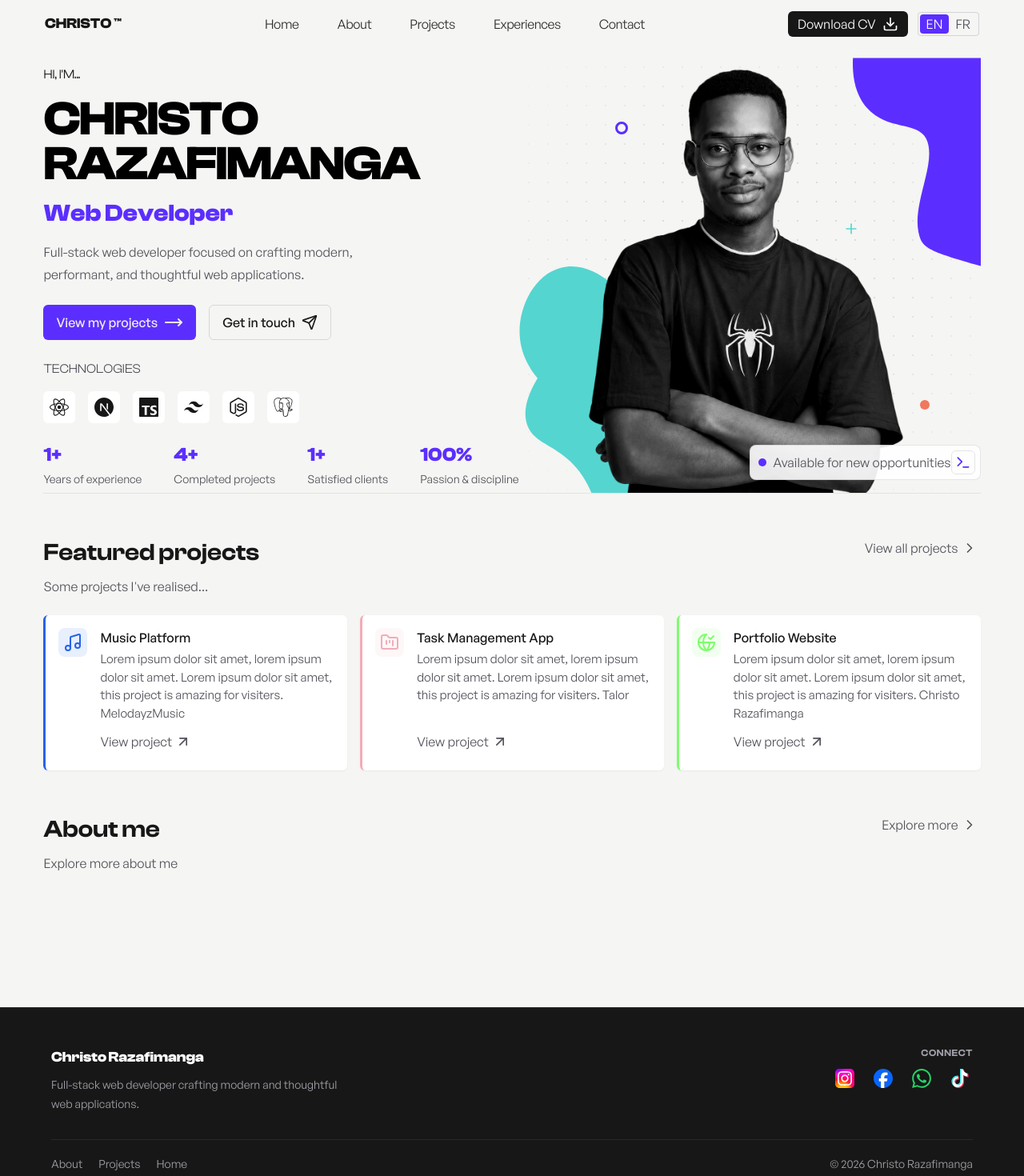
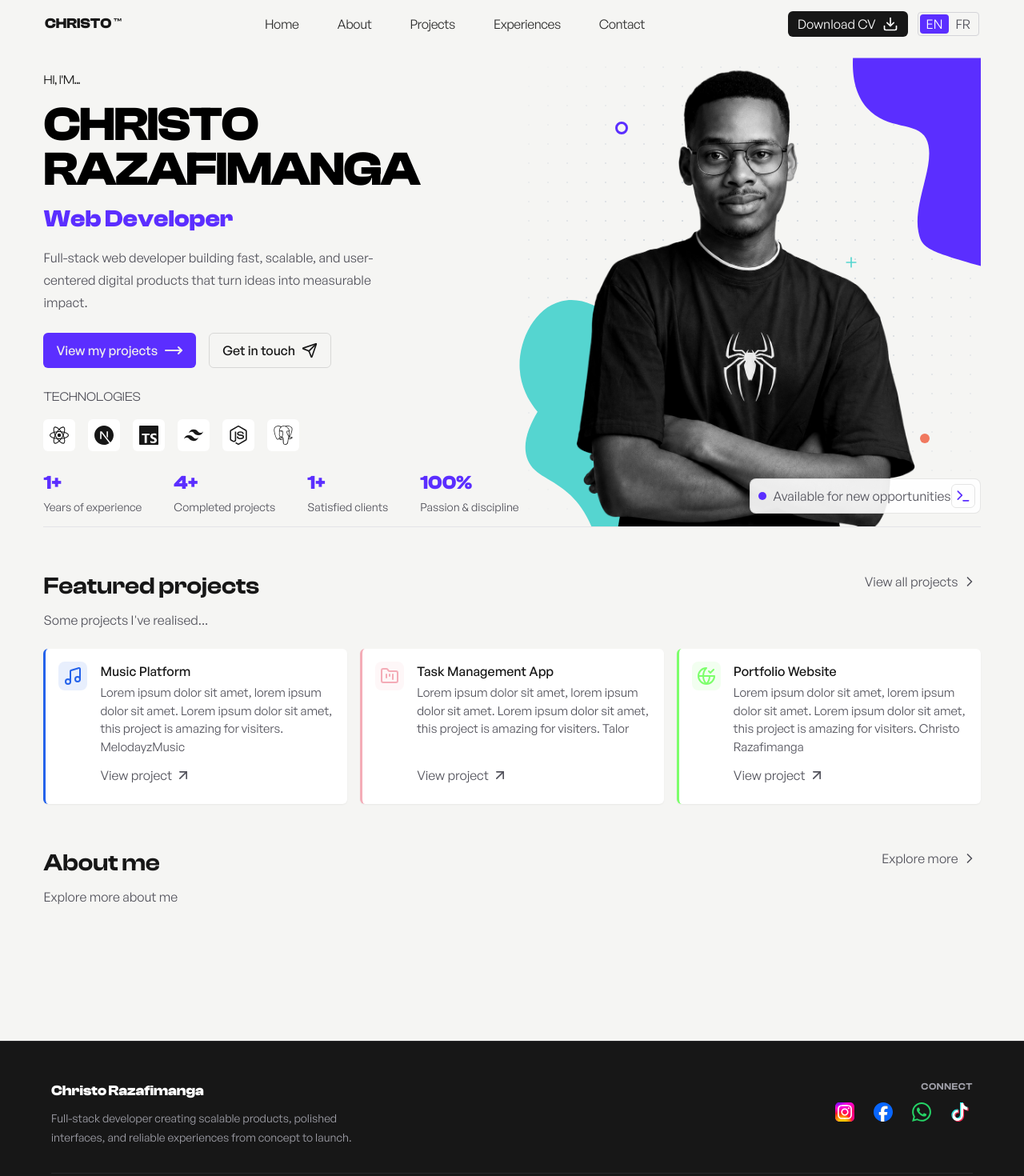
Before and after one commit to bossnare/portfolio, a Next.js app: page / in a window 1280 px wide. Shown: the top 1470 px of the page at 80% size. Built offline with nearby package versions, Linux system fonts and the light colour scheme.

Commit message:
change portfolio description and image profil size in Desktop xl

```diff
--- a/app/layout.tsx
+++ b/app/layout.tsx
@@ -1,6 +1,6 @@
+import { Analytics } from '@vercel/analytics/next';
 import type { Metadata } from 'next';
 import localFont from 'next/font/local';
-import { Analytics } from '@vercel/analytics/next';
 // import { GoogleAnalytics } from '@next/third-parties/google';
 import './globals.css';
 
@@ -29,8 +29,9 @@ const generalSans = localFont({
 });
 
 export const metadata: Metadata = {
-  title: 'Christo Razafimanga',
-  description: 'A Christo Portfolio',
+  title: 'Christo Razafimanga - Full-stack Web Developer',
+  description:
+    'Full-stack web developer building high-impact digital products, scalable systems, and polished user experiences from concept to deployment.',
 };
 
 export default function RootLayout({
--- a/src/components/Footer.tsx
+++ b/src/components/Footer.tsx
@@ -10,8 +10,8 @@ export function Footer() {
               Christo Razafimanga
             </p>
             <p className="text-sm leading-6 text-[#a1a1aa]">
-              Full-stack web developer crafting modern and thoughtful web
-              applications.
+              Full-stack developer creating scalable products, polished
+              interfaces, and reliable experiences from concept to launch.
             </p>
           </div>
 
--- a/src/components/Header.tsx
+++ b/src/components/Header.tsx
@@ -5,7 +5,9 @@ export function Header() {
   return (
     <nav className="flex items-center justify-between h-full">
       <div className="flex items-center gap-2">
-        <span className="text-lg font-bold font-display">CHRISTO ™</span>
+        <span className="text-lg font-bold font-display">
+          CHRISTO <span className="font-medium">™</span>
+        </span>
       </div>
 
       <ul className="items-center hidden gap-12 tracking-tight lg:flex">
--- a/src/components/hero/HeroContent.tsx
+++ b/src/components/hero/HeroContent.tsx
@@ -14,8 +14,8 @@ function HeroIntroduction() {
         Web Developer
       </p>
       <p className="max-w-md leading-7 text-muted-foreground">
-        Full-stack web developer focused on crafting modern, performant, and
-        thoughtful web applications.
+        Full-stack web developer building fast, scalable, and user-centered
+        digital products that turn ideas into measurable impact.
       </p>
     </div>
   );
--- a/src/components/hero/HeroVisual.tsx
+++ b/src/components/hero/HeroVisual.tsx
@@ -18,7 +18,7 @@ export function HeroVisual() {
         transition={{ duration: 0.6 }}
       >
         <Image
-          className="relative object-contain h-auto mx-auto w-80 lg:w-105 sm:w-85 xl:w-130 z-12"
+          className="relative object-contain h-auto mx-auto w-80 lg:w-105 sm:w-85 xl:w-140 z-12"
           src="/images/profile-1.png"
           alt="Christo Razafimanga"
           width={800}
```
